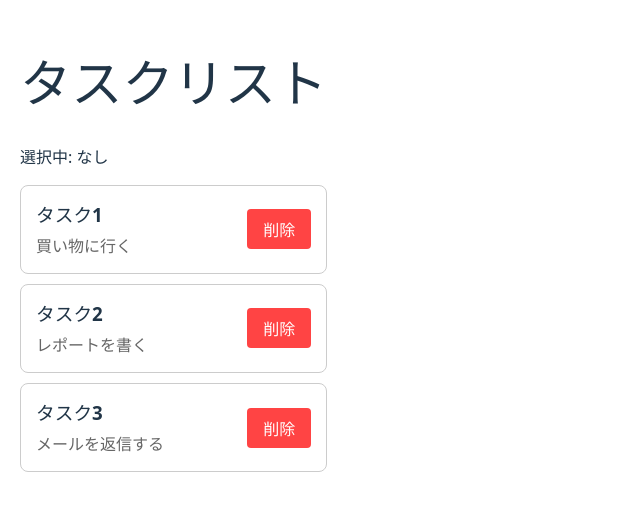
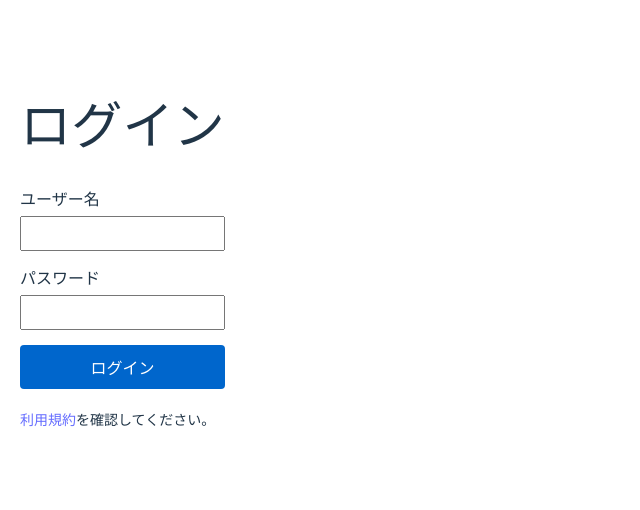
Before and after one commit to muratariku0903/react-learning, a React (Vite) app in the folder react-basic/: page / in a window 1280 px wide. Shown: the part 154-664 px from the top of the page, without its empty margins (0-640 px from the left). Built offline with nearby package versions, Linux system fonts and the light colour scheme.

Commit message:
preventDefaultを使用したフォーム送信処理の実装を追加し、ページリロードを防止。利用規約リンクのデフォルト動作も制限。進捗管理を更新。

```diff
--- a/react-basic/src/App.tsx
+++ b/react-basic/src/App.tsx
@@ -1,4 +1,4 @@
-import ExerciseApp from "./exercises/event-propagation/bubbling/App";
+import ExerciseApp from "./exercises/event-propagation/prevent-default/App";
 
 export default function App() {
   return <ExerciseApp />;
--- a/react-basic/src/exercises/event-propagation/prevent-default/App.tsx
+++ b/react-basic/src/exercises/event-propagation/prevent-default/App.tsx
@@ -1,12 +1,12 @@
-import { useState } from "react";
+import { useState, type FormEvent } from "react";
 
 export default function App() {
   const [username, setUsername] = useState("");
   const [password, setPassword] = useState("");
   const [showTermsModal, setShowTermsModal] = useState(false);
 
-  const handleSubmit = () => {
-    // TODO: ここでフォーム送信処理を行いたいが、ページがリロードされてしまう
+  const handleSubmit = (e: FormEvent<HTMLFormElement>) => {
+    e.preventDefault();
     console.log("送信:", { username, password });
   };
 
@@ -16,9 +16,7 @@ export default function App() {
 
       <form onSubmit={handleSubmit}>
         <div style={{ marginBottom: "15px" }}>
-          <label style={{ display: "block", marginBottom: "5px" }}>
-            ユーザー名
-          </label>
+          <label style={{ display: "block", marginBottom: "5px" }}>ユーザー名</label>
           <input
             type="text"
             value={username}
@@ -28,9 +26,7 @@ export default function App() {
         </div>
 
         <div style={{ marginBottom: "15px" }}>
-          <label style={{ display: "block", marginBottom: "5px" }}>
-            パスワード
-          </label>
+          <label style={{ display: "block", marginBottom: "5px" }}>パスワード</label>
           <input
             type="password"
             value={password}
@@ -58,8 +54,8 @@ export default function App() {
       <div style={{ marginTop: "20px", fontSize: "14px" }}>
         <a
           href="https://example.com/terms"
-          onClick={() => {
-            // TODO: ページ遷移せずにモーダルを表示したい
+          onClick={(e) => {
+            e.preventDefault();
             setShowTermsModal(true);
           }}
         >
```
Also changed, not shown: react-basic/src/exercises/event-propagation/prevent-default/answer.md (+13 -3 lines), react-basic/src/exercises/event-propagation/prevent-default/design.md (+8 -0 lines), react-basic/src/exercises/event-propagation/progress.md (+1 -1 lines).
